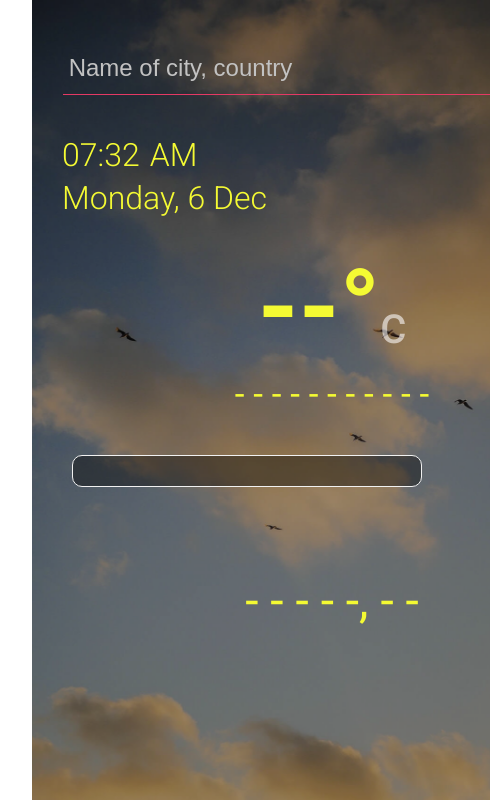
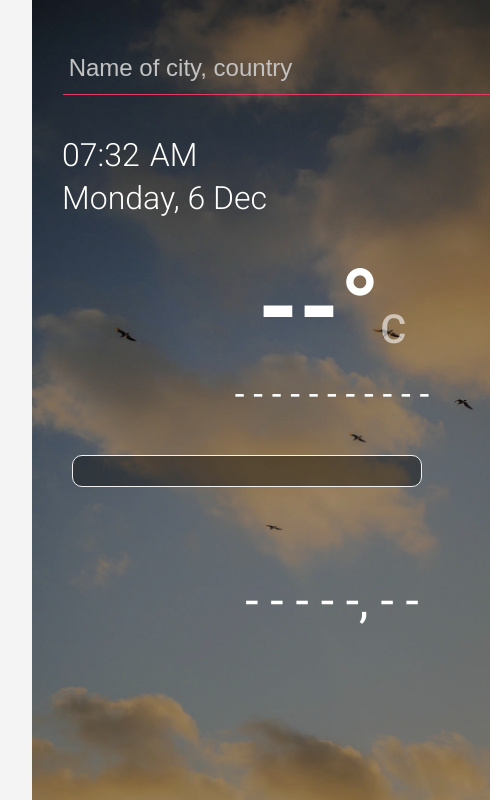
Before and after one commit to oke-yomi/weather, a plain HTML site: page index.html in a window 1280 px wide. Shown: the full height of the page, 308-798 px from the left. Drawn offline with nearby package versions, Linux system fonts and the light colour scheme.

Commit message:
Update style.css

```diff
--- a/style.css
+++ b/style.css
@@ -10,10 +10,11 @@
 body {
   max-width: 1300px;
   font-family: 'Roboto', sans-serif;
-  color: #f4fa33;
+  color: #fff;
   display: flex;
   justify-content: center;
   align-items: center;
+  background-color: #f4f4f4;
 }
 
 
```
